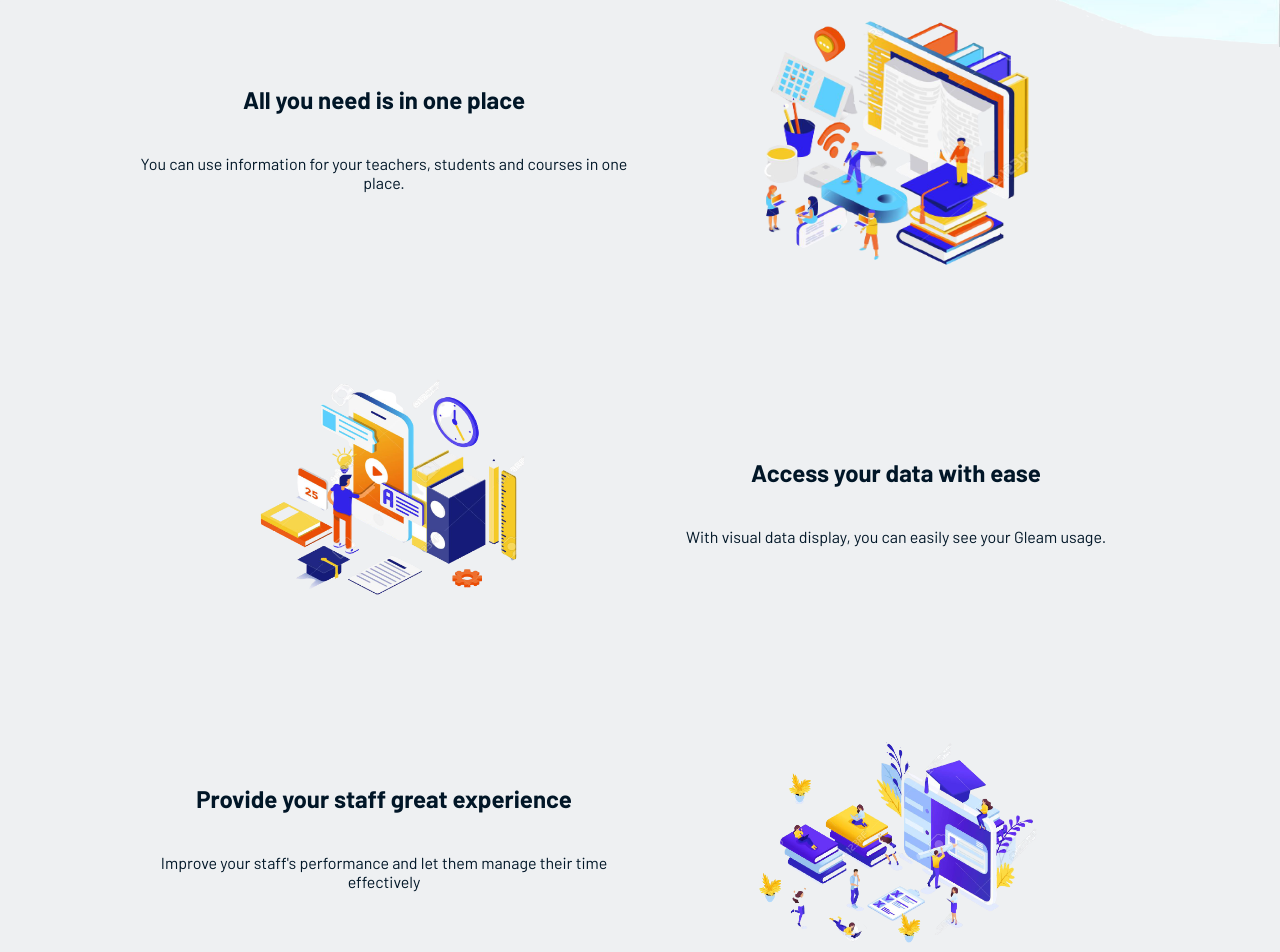
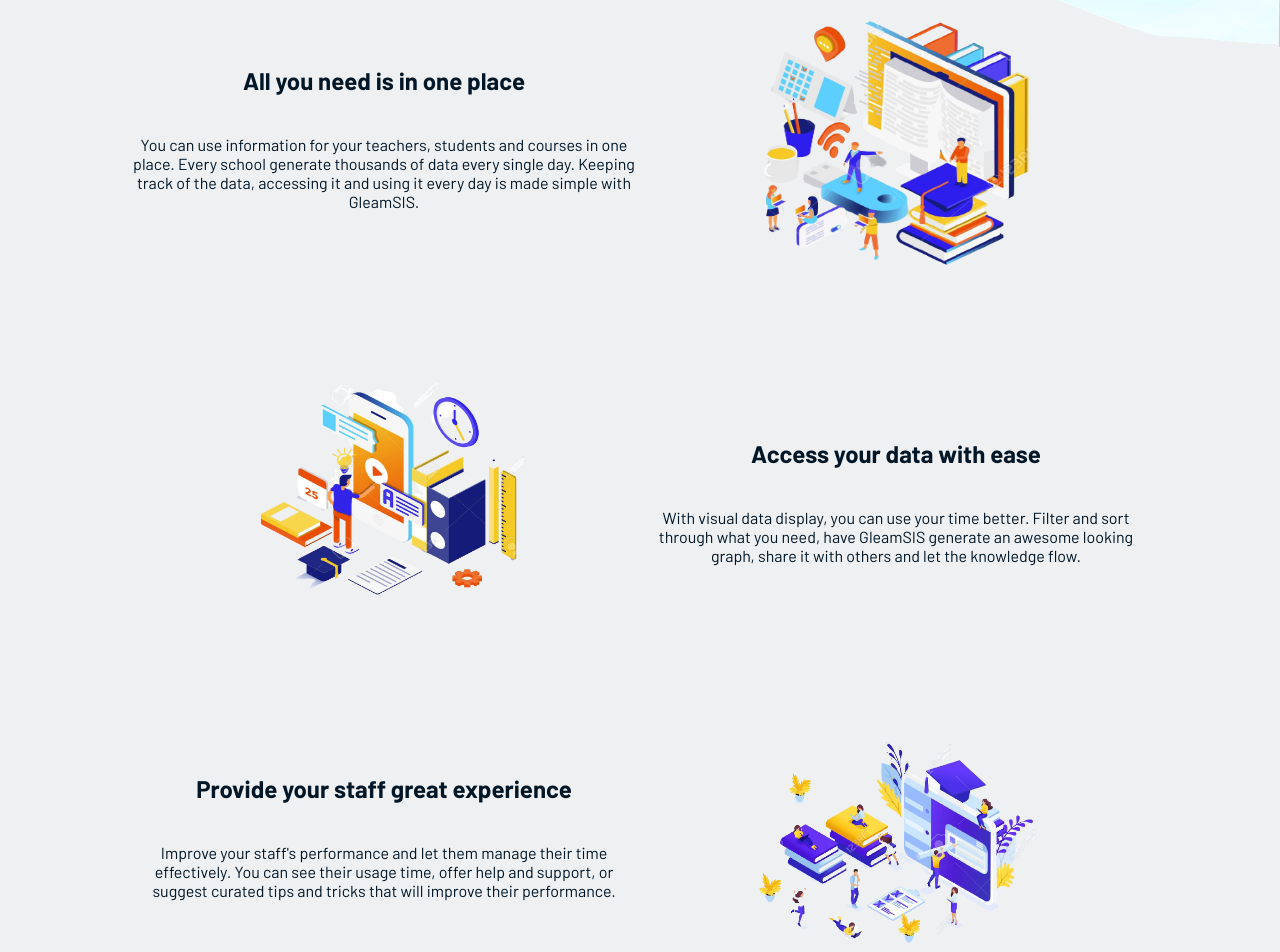
Before and after one commit to yusufalp/gleamsis-client, a React (Create React App) app: page / in a window 1280 px wide. Shown: the part 380-1332 px from the top of the page. Built offline with nearby package versions, Linux system fonts and the light colour scheme; no server answers.

Commit message:
New features

```diff
--- a/src/Home/Home.js
+++ b/src/Home/Home.js
@@ -19,7 +19,9 @@ class Home extends React.Component {
               <h2>All you need is in one place</h2>
               <p>
                 You can use information for your teachers, students and courses
-                in one place.
+                in one place. Every school generate thousands of data every single day.
+                Keeping track of the data, accessing it and using it every day is made simple with
+                GleamSIS.
             </p>
             </div>
             <div className='item'>
@@ -30,7 +32,9 @@ class Home extends React.Component {
             <div className='item'>
               <h2>Access your data with ease</h2>
               <p>
-                With visual data display, you can easily see your Gleam usage.
+                With visual data display, you can use your time better. Filter and sort
+                through what you need, have GleamSIS generate an awesome looking graph, share it
+                with others and let the knowledge flow.
             </p>
             </div>
             <div className='item'>
@@ -41,7 +45,9 @@ class Home extends React.Component {
             <div className='item'>
               <h2>Provide your staff great experience</h2>
               <p>
-                Improve your staff's performance and let them manage their time effectively
+                Improve your staff's performance and let them manage their time effectively. You can
+                see their usage time, offer help and support, or suggest curated tips and tricks that will
+                improve their performance.
             </p>
             </div>
             <div className='item'>
```
